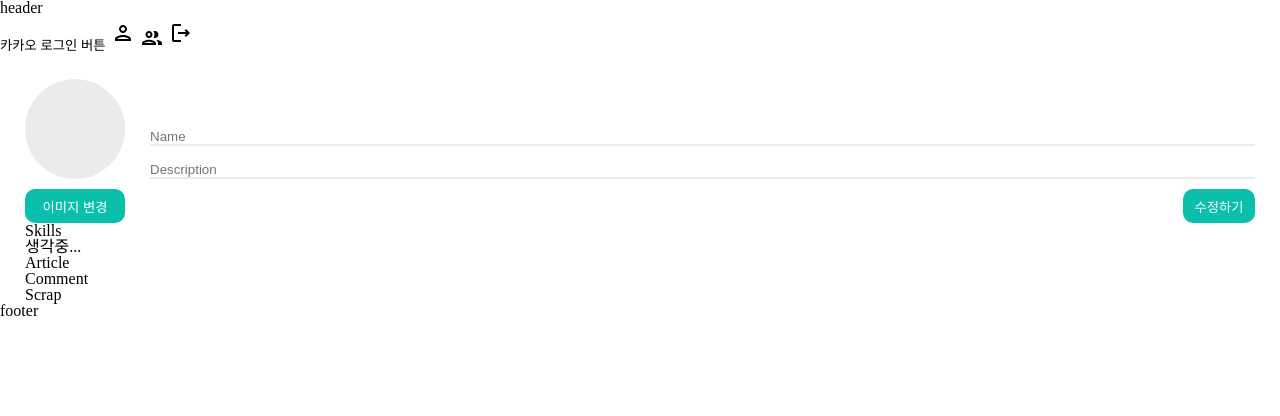
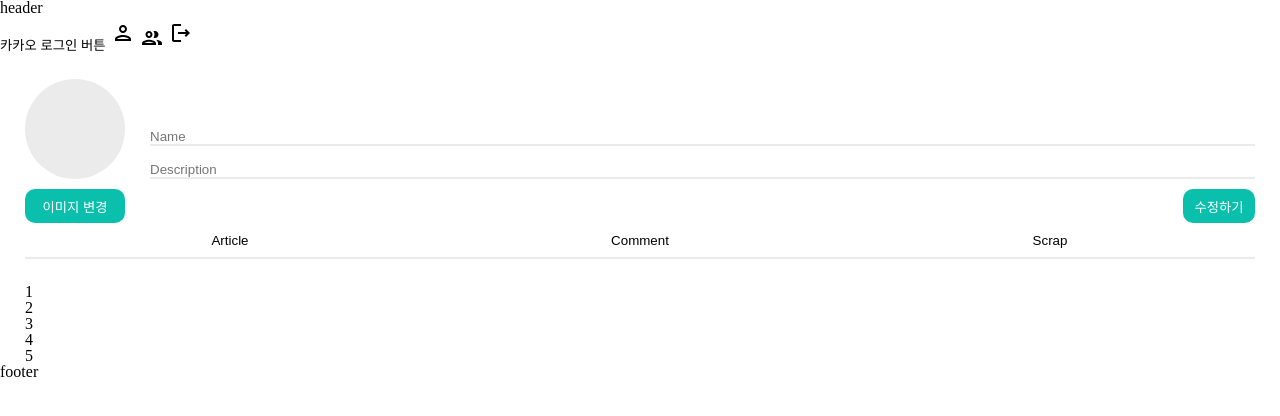
Before and after one commit to mentors-service/mentors-service-FE, a React (Create React App) app: page /me in a window 1280 px wide. Shown: the top 416 px of the page. Built offline with nearby package versions, Linux system fonts and the light colour scheme; no server answers.

Commit message:
feat: Tab 기능 구현

```diff
--- a/src/pages/me/Me.style.tsx
+++ b/src/pages/me/Me.style.tsx
@@ -4,7 +4,7 @@ export const MeContainer = styled.div`
   padding: 25px 25px 0;
 `;
 
-export const Temp = styled.div`
+export const MyProfileWrapper = styled.div`
   display: flex;
   gap: 25px;
 `;
@@ -32,8 +32,8 @@ export const ImageChangeButton = styled.button`
 export const MyProfileForm = styled.form`
   display: flex;
   flex-direction: column;
+  gap: 10px;
   justify-content: flex-end;
-  gap: 10px;
   width: 100%;
 `;
 
@@ -44,10 +44,16 @@ export const InputWrapper = styled.div`
 `;
 
 export const MyProfileChangeButton = styled.button`
+  width: 72px;
   height: 34px;
+  margin-left: auto;
   color: ${({ theme }) => theme.colors.$white};
   background-color: ${({ theme }) => theme.colors.$secondary};
   border-radius: 10px;
-  margin-left: auto;
-  width: 72px;
 `;
+
+export const MyActivityWrapper = styled.div`
+  display: flex;
+  flex-direction: column;
+  gap: 25px;
+`;
--- a/src/pages/me/Me.tsx
+++ b/src/pages/me/Me.tsx
@@ -1,7 +1,6 @@
 import MeInput from './components/Input';
+import MeTab from './components/tab';
 import * as S from './Me.style';
-
-const MYACTIVITY_LIST = ['Article', 'Comment', 'Scrap'];
 
 const Me = () => {
   const handleClick = (e: React.MouseEvent<HTMLButtonElement>) => {
@@ -15,7 +14,7 @@ const Me = () => {
 
   return (
     <S.MeContainer>
-      <S.Temp>
+      <S.MyProfileWrapper>
         <S.ImageWrapper>
           <S.ImageTemp />
           <S.ImageChangeButton onClick={handleClick}>이미지 변경</S.ImageChangeButton>
@@ -28,18 +27,22 @@ const Me = () => {
           </S.InputWrapper>
           <S.MyProfileChangeButton>수정하기</S.MyProfileChangeButton>
         </S.MyProfileForm>
-      </S.Temp>
+      </S.MyProfileWrapper>
 
-      <div>
+      {/* <div>
         <span>Skills</span>
         <div>생각중...</div>
-      </div>
+      </div> */}
 
-      <ul>
-        {MYACTIVITY_LIST.map((item) => (
-          <li key={item}>{item}</li>
-        ))}
-      </ul>
+      <S.MyActivityWrapper>
+        <MeTab />
+
+        <ul>
+          {[1, 2, 3, 4, 5].map((item) => (
+            <li key={item}>{item}</li>
+          ))}
+        </ul>
+      </S.MyActivityWrapper>
     </S.MeContainer>
   );
 };
--- /dev/null
+++ b/src/pages/me/components/tab/index.tsx
@@ -0,0 +1,28 @@
+import { useState } from 'react';
+import * as S from './tab.style';
+
+const MYACTIVITY_LIST = ['Article', 'Comment', 'Scrap'];
+
+const MeTab = () => {
+  const [currentTab, setCurrentTab] = useState<string>('');
+
+  const handleClickButton = (e: React.MouseEvent<HTMLButtonElement>) => {
+    setCurrentTab(e.currentTarget.innerText);
+  };
+
+  return (
+    <S.TabNav>
+      <S.TabList>
+        {MYACTIVITY_LIST.map((item) => (
+          <S.TabItem key={item}>
+            <S.TabButton onClick={handleClickButton}>{item}</S.TabButton>
+          </S.TabItem>
+        ))}
+      </S.TabList>
+
+      <S.TabBottom currentTab={currentTab} />
+    </S.TabNav>
+  );
+};
+
+export default MeTab;
--- /dev/null
+++ b/src/pages/me/components/tab/tab.style.tsx
@@ -0,0 +1,33 @@
+import styled from 'styled-components';
+
+export const TabNav = styled.nav`
+  position: relative;
+`;
+
+export const TabList = styled.ul`
+  display: flex;
+  justify-content: space-between;
+`;
+
+export const TabItem = styled.li`
+  width: 100%;
+  border-bottom: 2px solid ${({ theme }) => theme.colors.$gray};
+`;
+
+export const TabButton = styled.button`
+  width: 100%;
+  height: 34px;
+  text-align: center;
+`;
+
+export const TabBottom = styled.div<{ currentTab: string }>`
+  position: absolute;
+  bottom: 0;
+  width: ${({ currentTab }) => (currentTab ? '33.3%' : '0')};
+  height: 2px;
+  background-color: ${({ theme }) => theme.colors.$secondary};
+  transition: 0.3s;
+  transform: ${({ currentTab }) => currentTab === 'Article' && 'translateX(0)'};
+  transform: ${({ currentTab }) => currentTab === 'Comment' && 'translateX(100%)'};
+  transform: ${({ currentTab }) => currentTab === 'Scrap' && 'translateX(200%)'};
+`;
```
